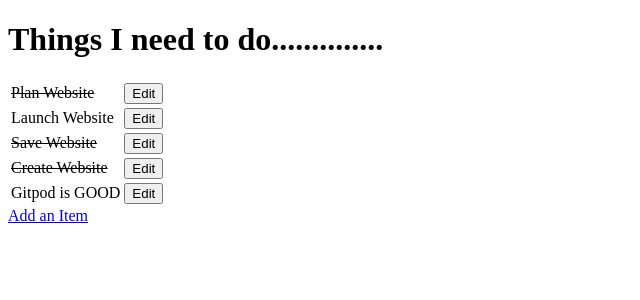
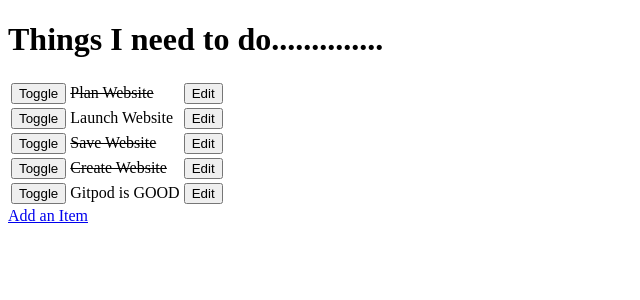
Before and after one commit to aticodein/full-gitpod-template, a Django app: page / in a window 1280 px wide. Shown: the top 300 px of the page, without its empty margins (0-640 px from the left). Run offline with Django 3.2, Linux system fonts and the light colour scheme; data comes from the database, SQL or seed files in the repository; both versions use the stored data as it was after the commit.

Commit message:
add toggle button

```diff
--- a/django_ati_todo/urls.py
+++ b/django_ati_todo/urls.py
@@ -15,11 +15,12 @@ Including another URLconf
 """
 from django.conf.urls import url
 from django.contrib import admin
-from todo.views import get_todo_list, create_an_item, edit_an_item
+from todo.views import get_todo_list, create_an_item, edit_an_item, toggle_status
 
 urlpatterns = [
     url(r'^admin/', admin.site.urls),
     url(r'^$', get_todo_list),
     url(r'^add$', create_an_item),
     url(r'^edit/(?P<id>\d+)$', edit_an_item),
+    url(r'^toggle/(?P<id>\d+)$', toggle_status),
 ]
--- a/todo/templates/todo_list.html
+++ b/todo/templates/todo_list.html
@@ -13,13 +13,22 @@
 
             {% for item in items %}
             <tr>
+
+                <td>
+                   <form method="POST" action="toggle/{{ item.id }}">
+                   {% csrf_token %}
+                       <input type="submit" value="Toggle">
+                    </form>
+                </td>
                 {% if item.done %}
                 <td><strike>{{ item.name }}</strike></td>
                 {% else %}
                 <td>{{ item.name }}</td>
                 {% endif %}
                 <td>
-                   <form method="GET" action="edit/{{ item.id}}"><input type="submit" value="Edit"></form>
+                   <form method="GET" action="edit/{{ item.id}}">
+                       <input type="submit" value="Edit">
+                    </form>
                 </td>
             </tr>
             {% empty %}
--- a/todo/views.py
+++ b/todo/views.py
@@ -34,3 +34,9 @@ def edit_an_item(request, id):
     else:
         form = ItemForm(instance=item)
     return render(request, "item_form.html", {'form':form})
+
+def toggle_status(request, id):
+    item = get_object_or_404(Item, pk=id)
+    item.done = not item.done
+    item.save()
+    return redirect(get_todo_list)
```
Also changed, not shown: db.sqlite3.
